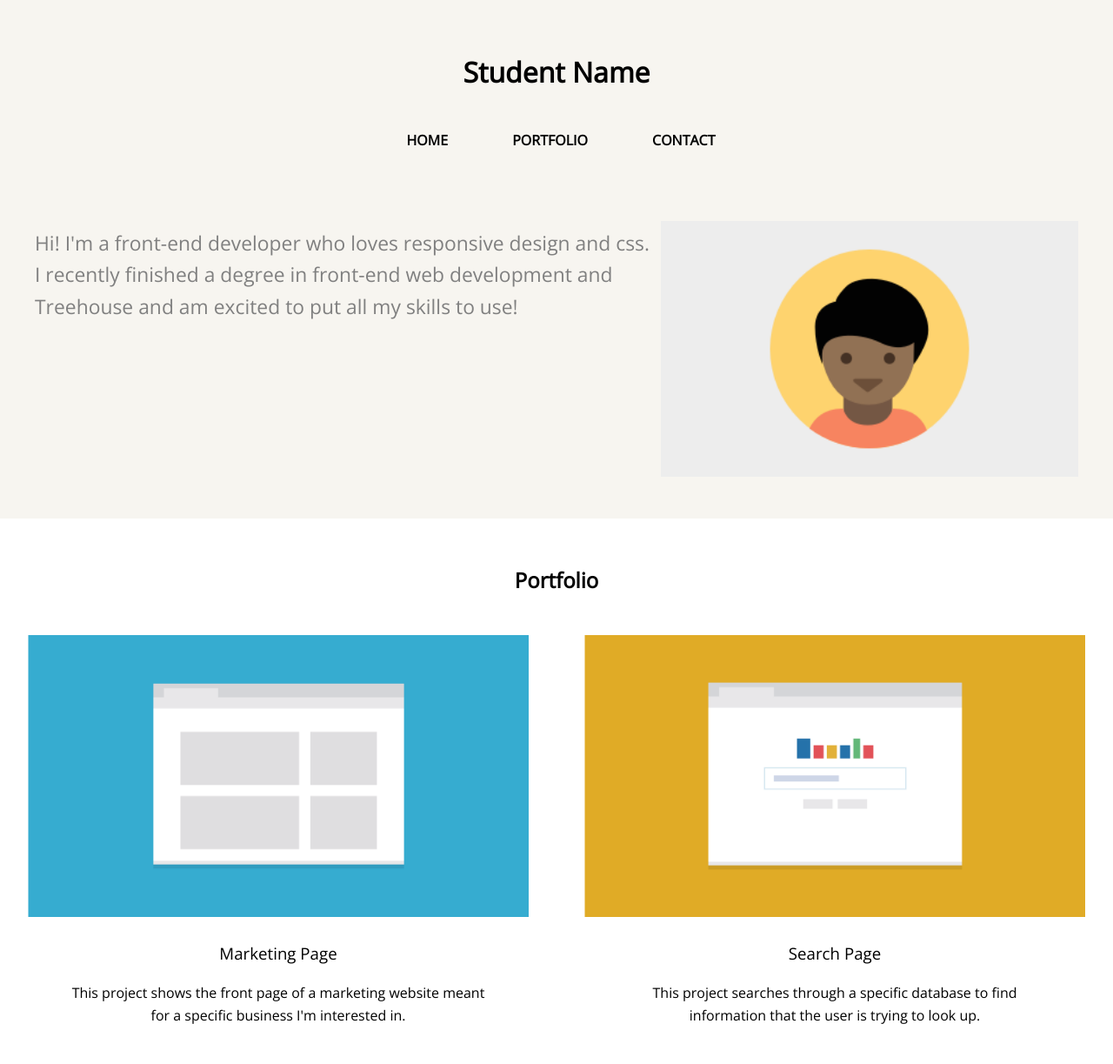
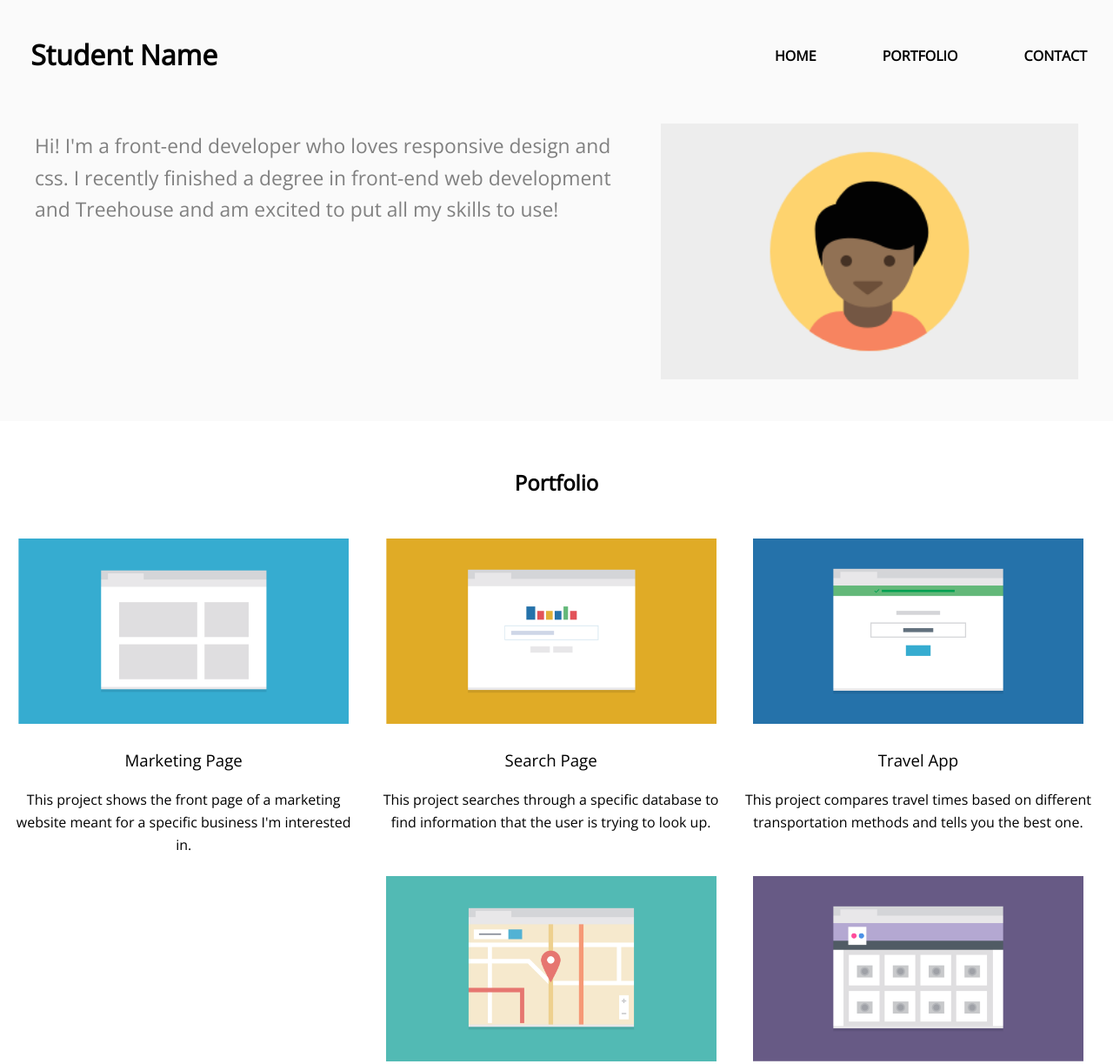
Before and after one commit to w-lindvall/fewd-project-2, a plain HTML site: page index.html in a window 1280 px wide. Shown: the top 1223 px of the page at 87% size. Drawn offline with nearby package versions, Linux system fonts and the light colour scheme.

Commit message:
Refactoring

```diff
--- a/css/styles.css
+++ b/css/styles.css
@@ -51,7 +51,7 @@ h3 {
 }
 
 header {
-  background: #f7f5f0;
+  background: #fafafa;
   padding-top: .2em;
   padding-bottom: 3em;
 }
@@ -62,7 +62,7 @@ header {
 
 footer {
   padding: 10px;
-  background: #f7f5f0;
+  background: #fafafa;
 
   padding-top: 2em;
   padding-bottom: 4em;
@@ -134,10 +134,6 @@ footer hr {
   float: right;
 }
 
-footer nav.medium {
-  display: none;
-}
-
 footer nav.large {
   display: none;
 }
@@ -145,8 +141,6 @@ footer nav.large {
 
 /* - - - - Media Queries - - - - */
 @media (min-width: 768px) {
-
-  /* - - - - Section Styles - - - - */
 
   /* - - - - Nav - - - - */
   .name {
@@ -166,7 +160,7 @@ footer nav.large {
   }
 
   .main-nav a {
-    background-color: #f7f5f0;
+    background-color: #fafafa;
   }
 
   .bio img {
@@ -214,21 +208,21 @@ footer nav.large {
     padding-bottom: 1em;
   }
 
-  /* - - - - Bio - - - - */
+
+  /* - - - - Contact - - - - */
+  footer nav.mobile {
+    display: none;
+  }
+
+  footer nav.large {
+    display: block;
+  }
+
   footer p {
     padding: 0 200px;
   }
 
-  /* - - - - Footer - - - - */
-  footer nav.mobile {
-    display: none;
-  }
-
-  footer nav.medium {
-    display: block;
-  }
-
-  .medium {
+  .large {
     float: right;
   }
 
@@ -237,9 +231,54 @@ footer nav.large {
     float: left;
   }
 
-  .footer-medium {
+  .footer-large {
     display: block;
     float: left;
     margin-left: 10px;
     text-transform: uppercase;
   }
+}
+
+@media (min-width: 1024px) {
+
+  /* - - - - Nav - - - - */
+  header {
+    padding-top: 1em;
+  }
+
+  .name {
+    float: left;
+    padding-left: 1.1em;
+    padding-top: 0;
+  }
+
+  .main-nav {
+    float: right;
+    padding-top: 1em;
+  }
+
+  .main-nav li {
+    display: inline-block;
+    margin-left: 12px;
+  }
+
+  .bio figcaption {
+    padding-right: 1em;
+  }
+
+  .bio {
+    padding-top: 1em;
+  }
+
+  /* - - - - Portfolio - - - - */
+  .portfolio figure {
+    float: left;
+    background-color: white;
+    width: 33%;
+    margin: 0;
+  }
+
+  .portfolio p {
+    padding: 0 10px;
+  }
+}
--- a/index.html
+++ b/index.html
@@ -15,7 +15,7 @@
     <div class="wrap">
 
         <header class="container clearfix">
-
+            <nav class="clearfix">
                 <h1 class="name" id="top">Student Name</h1>
 
                 <ul class="main-nav">
@@ -23,8 +23,9 @@
                     <li><a href="#portfolio">Portfolio</a></li>
                     <li><a href="#contact">Contact</a></li>
                 </ul>
+            </nav>
 
-            <div class="bio">
+            <div class="bio clearfix">
                 <figure>
 
                     <img src="img/responsive-layout-profile.png" alt="Student avatar">
@@ -113,13 +114,9 @@
                 <a href="#top" class="footer-top">Back to top</a>
             </nav>
 
-            <nav class="medium">
-                <a href="#" class="footer-medium">Home</a><a href="#portfolio" class="footer-medium">Portfolio</a>
-                <a href="#contact" class="footer-medium">Contact</a>
-            </nav>
-
             <nav class="large">
-                <a href="#top" class="footer-top">Back to top</a>
+                <a href="#" class="footer-large">Home</a><a href="#portfolio" class="footer-large">Portfolio</a>
+                <a href="#contact" class="footer-large">Contact</a>
             </nav>
 
         </footer>
```
Lines whose indentation alone changed are shown as unchanged.
